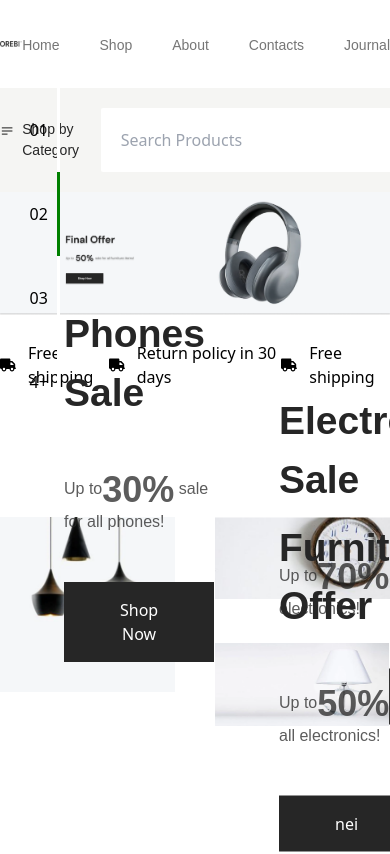
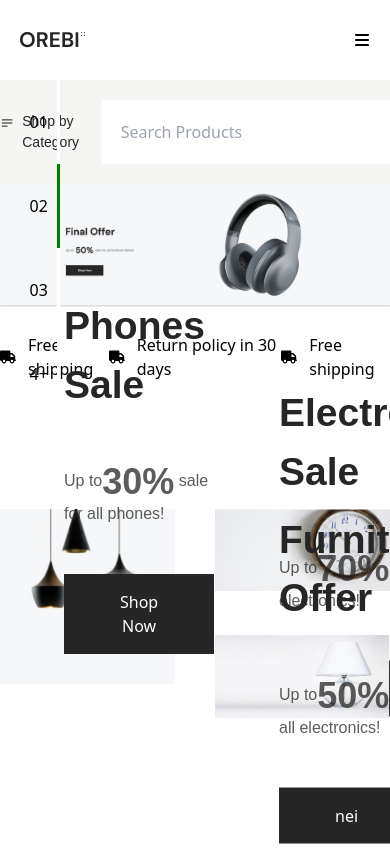
Before and after one commit to taufik69/FDR-2303-e-com, a React (Vite) app: page / in a window 390 px wide. Shown: the top 854 px of the page. Built offline with nearby package versions, Linux system fonts and the light colour scheme.

Commit message:
responsive nav done

```diff
--- a/src/Component/HomeComponent/Header/Header.jsx
+++ b/src/Component/HomeComponent/Header/Header.jsx
@@ -1,10 +1,30 @@
-import React from "react";
+import React, { useEffect, useState } from "react";
 import Logo from "../../../assets/Logo.png";
 import Flex from "../../CommonConponent/Flex";
+import { FaBars } from "react-icons/fa6";
 const Header = () => {
+  const [showNav, setShowNav] = useState(false);
+
+  useEffect(() => {
+    function resizeBody() {
+      if (window.innerWidth > 730) {
+        setShowNav(true);
+      } else {
+        setShowNav(false);
+      }
+    }
+    window.addEventListener("resize", resizeBody);
+    resizeBody();
+  }, []);
+
+  // HandleNavToggle funtionality
+  const HandleNavToggle = () => {
+    setShowNav(!showNav);
+  };
+
   return (
     <>
-      <div className="py-8 bg-main_bg_color">
+      <div className="py-8 bg-main_bg_color  px-5  sm:px-0">
         <div className="container">
           <Flex className="justify-between items-center ">
             <div>
@@ -13,7 +33,9 @@ const Header = () => {
               </picture>
             </div>
             <div>
-              <Flex className={"gap-x-10"}>
+              {showNav && (
+                <div>
+                  <Flex>
                     <li>
                       <a
                         href="#"
@@ -23,28 +45,37 @@ const Header = () => {
                       </a>
                     </li>
                     <li>
-                  <a href="#" className="menuItem  ">
+                      <a href="#" className="menuItem">
                         Shop
                       </a>
                     </li>
                     <li>
-                  <a href="#" className="menuItem  ">
+                      <a href="#" className="menuItem">
                         About
                       </a>
                     </li>
                     <li>
-                  <a href="#" className="menuItem ">
+                      <a href="#" className="menuItem">
                         Contacts
                       </a>
                     </li>
                     <li>
-                  <a href="#" className="menuItem ">
+                      <a href="#" className="menuItem">
                         Journal
                       </a>
                     </li>
                   </Flex>
                 </div>
-            <div></div>
+              )}
+            </div>
+            <div>
+              <span
+                className="cursor-pointer md:hidden z-10"
+                onClick={HandleNavToggle}
+              >
+                <FaBars />
+              </span>
+            </div>
           </Flex>
         </div>
       </div>
```
Lines whose indentation alone changed are shown as unchanged.
